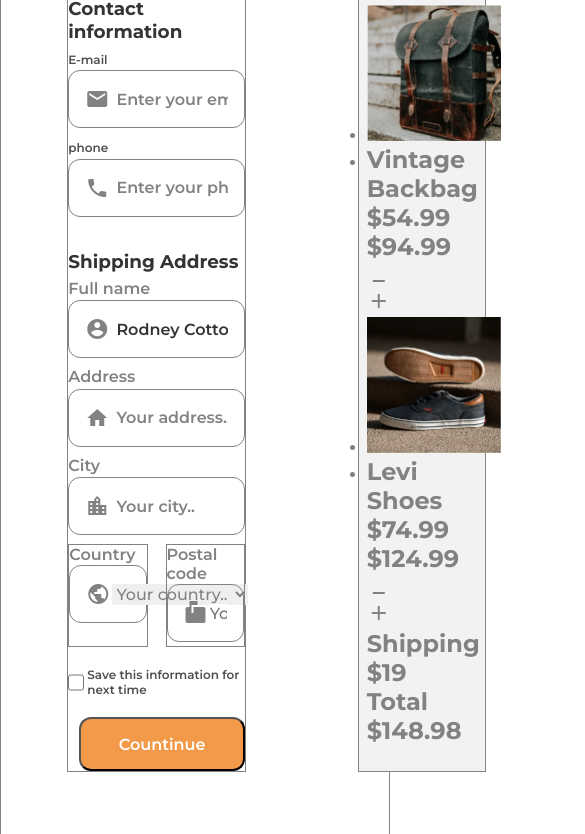
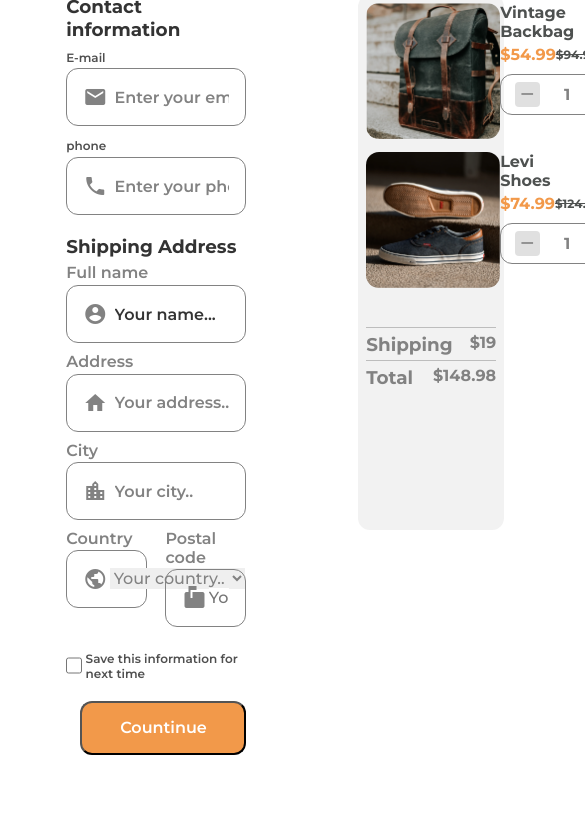
Before and after one commit to oinsur/checkout-page, a plain HTML site: page index.html in a window 390 px wide. Shown: the part 79-913 px from the top of the page, 585 px wide, since content can reach past the window. Drawn offline with Linux system fonts and the light colour scheme.

Commit message:
Desktop layout done
Finished the desktop layout. Need to work on mobile layout and JS file to control the item counter.

```diff
--- a/index.html
+++ b/index.html
@@ -49,7 +49,7 @@
           <label for="name" class="shipping-info__sub-heading">Full name</label>
           <section class="shipping-info__section">
             <i class="material-icons shipping-info__icon" id="name-icon">account_circle</i>
-            <input type="text" class="shipping-info__text" placeholder="Rodney Cotton">
+            <input type="text" class="shipping-info__text" placeholder="Your name...">
           </section>
 
           <!--address input-->
@@ -100,38 +100,38 @@
       </div>
       <!--part of the form that has the shopping cart-->
       <div class="order-form__shopping-cart">
-        <ul class="items">
+        <section class="items">
           <!--first item-->
-          <li>
+          <div class="items__item">
             <img src="./photo1.png" alt="bag" class="items__item-pic">
-            <li>
+            <section class="items__item-details">
               <h2 class="items__item-name">Vintage Backbag</h2>
-              <h2 class="items__item-price">$54.99 <span>$94.99</span></h2>
+              <h2 class="items__item-price">$54.99 <span> $94.99</span></h2>
               <!--container to increase the number of items with icons working as buttons and a number that will
               increase, but never go below 0. This will be controlled by JavaScript-->
               <section class="items__item-count">
-                <i class="material-icons item-number__icon" id="minus-icon">minimize</i>
-                <h2 class="items__item-number"></h2>
-                <i class="material-icons item-number__icon" id="plus-icon">add</i>
+                <i class="material-icons" id="minus-icon">remove</i>
+                <h2 class="items__item-number">1</h2>
+                <i class="material-icons" id="plus-icon">add</i>
               </section>
-              </li>
-            </li>
+            </section>
+          </div>
             <!--second item-->
-            <li>
+            <div class="items__item">
               <img src="./photo2.png" alt="bag" class="items__item-pic">
-              <li>
+              <section class="items__item-details">
                 <h2 class="items__item-name">Levi Shoes</h2>
-                <h2 class="items__item-price">$74.99 <span>$124.99</span></h2>
+                <h2 class="items__item-price">$74.99 <span> $124.99</span></h2>
                 <!--icons for increasing and decreasing the number of items ordered
                   *note: these will not work in this project as they requires logic-->
                 <section class="items__item-count">
-                  <i class="material-icons item-number__icon" id="minus-icon">minimize</i>
-                  <h2 class="items__item-number"></h2>
-                  <i class="material-icons item-number__icon" id="plus-icon">add</i>
+                  <i class="material-icons" id="minus-icon">remove</i>
+                  <h2 class="items__item-number">1</h2>
+                  <i class="material-icons" id="plus-icon">add</i>
                 </section>
-              </li>
-          </li>
-      </ul>
+              </section>
+            </div>
+          </section>
         <!--container with shipping and total values-->
         <section class="order-form__shipping">
           <h2 class="order-form__shipping-heading">Shipping</h2>
--- a/styles.css
+++ b/styles.css
@@ -40,6 +40,8 @@ body {
   display: flex;
 }
 
+/*===============Customer & shipping info===============*/
+
 .order-form__customer-info {
   width: 70%;
   margin-right: 112px;
@@ -75,15 +77,6 @@ body {
   color: #4F4F4F;
 }
 
-/* .contact-info__text, .shipping-info__text {
-  width: 100%;
-  margin: 2% 0 4%;
-  padding: 18px 52px;
-  font-size: 1em;
-  border-radius: 12px;
-  border: 1px solid #828282;
-} */
-
 .contact-info__text, .shipping-info__text, .country-info__text {
   width: 100%;
   /* margin: 2% 0 4%; */
@@ -103,24 +96,12 @@ body {
   margin-right: 5%;
 }
 
-/* #phone-icon {
-  margin-right: 5%;
-} */
-
 .shipping-info {
   position: relative;
 }
 
-/* .shipping-info__section {
-  display: flex;
-  padding: 10px;
-  font-size: 1em;
-  border-radius: 12px;
-  border: 1px solid #828282;
-} */
-
 .shipping-info__heading {
-  margin-top: 14%;
+  margin-top: 6%;
 }
 
 .shipping-info__text::placeholder {
@@ -138,10 +119,6 @@ body {
   font-weight: 600;
 }
 
-/* #address-icon {
-  margin-right: 5%;
-} */
-
 .country-info {
   display: flex;
   justify-content: space-between;
@@ -153,28 +130,6 @@ body {
 
 .country-info__section {
   width: 100%;
-}
-
-/* #city-icon {
-  margin-right: 5%;
-} */
-
-/* #country-icon {
-  margin-right: 5%;
-} */
-
-/* #postal-icon {
-  margin-right: 5%;
-} */
-
-.order-form__shopping-cart {
-  width: 50%;
-  background: #F2F2F2;
-  padding: 3%;
-}
-
-.items__item-pic {
-  width: 134px;
 }
 
 /*Country selection block*/
@@ -214,6 +169,116 @@ body {
   color: #fff;
   font-size: 1em;
   font-weight: 600;
+  cursor: pointer;
+}
+
+/*footer styles*/
+.footer {
+  margin-top: 159px;
+  font-family: 'Montserrat', sans-serif;
+  color: #BDBDBD;
+  text-align: center;
+  font-size: 14px;
+  font-weight: 500;
+}
+
+.footer span {
+  text-decoration: underline;
+  font-weight: 700;
+}
+
+/*===============Shopping cart===============*/
+
+.order-form__shopping-cart {
+  width: 56.5%;
+  height: 535px;
+  border-radius: 12px;
+  background: #F2F2F2;
+  padding: 3%;
+}
+
+.items {
+  width: 100%;
+  margin-bottom: 30%;
+}
+
+.items__item {
+  display: flex;
+  justify-content: space-between;
+  margin-bottom: 10%;
+}
+
+.items__item-pic {
+  width: 134px;
+  border-radius: 13px;
+}
+
+.items__item-details {
+  display: flex;
+  flex-direction: column;
+  /* justify-content: center; */
+  width: 50%;
+}
+
+.items__item-name {
+  color:#4E5150 ;
+  margin-bottom: 6%;
+}
+
+.items__item-price {
+  width: 68%;
+  color: #F2994A;
+  display: flex;
+  align-items: center;
+  justify-content: space-between;
+}
+
+.items__item-name, .items__item-price {
+  font-size: 1em;
+}
+
+.items__item-price span {
+  font-size: .75em;
+  color: #4E5150;
+  text-decoration: line-through;
+}
+
+.items__item-count {
+  display: flex;
+  align-items: center;
+  justify-content: space-around;
+  padding: 10% 2%;
+  margin-top: 16%;
+  border: 1px solid #828282;
+  border-radius: 12px;
+  width: 134px;
+}
+
+#minus-icon, #plus-icon {
+  background-color: #E0E0E0;
+  font-size: 1.25em;
+  padding: 2%;
+  border-radius: 4px;
+  cursor: pointer;
+}
+
+.items__item-number {
+  font-size: 1em;
+}
+
+.order-form__shipping, .order-form__total {
+  display: flex;
+  justify-content: space-between;
+  padding: 4% 0 3%;
+  border-top: 1px solid #BDBDBD;
+}
+
+.order-form__shipping-heading, .order-form__total-heading {
+  font-size: 1.15em;
+}
+
+.order-form__shipping-price, .order-form__total-price {
+  font-size: 1em;
 }
 
 /*footer styles*/
@@ -234,11 +299,7 @@ body {
 
 
 
-
-
-
-
 /*temporary settings to see in the browser*/
-div {
+/* div {
   border: 1px solid;
-}
+} */
```
